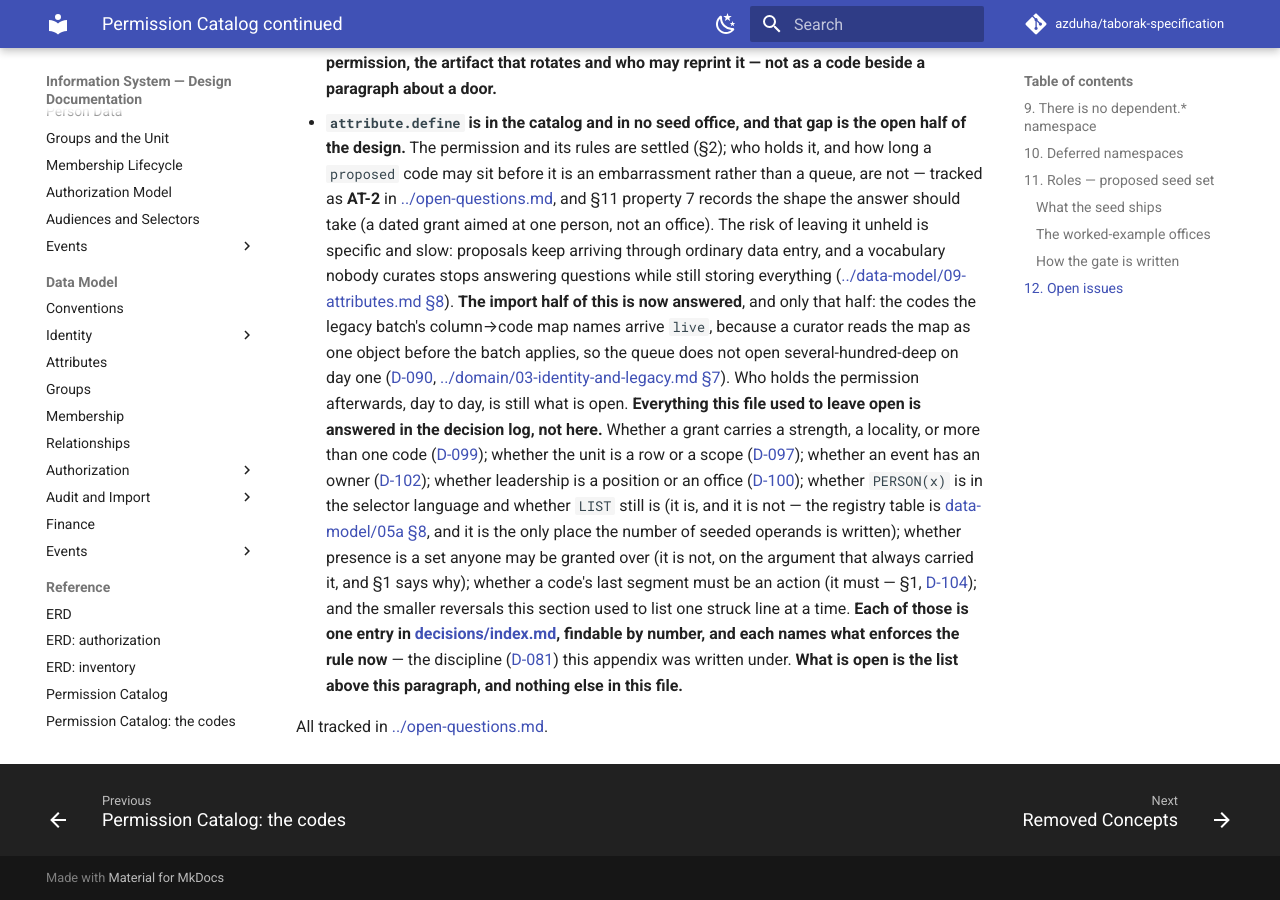
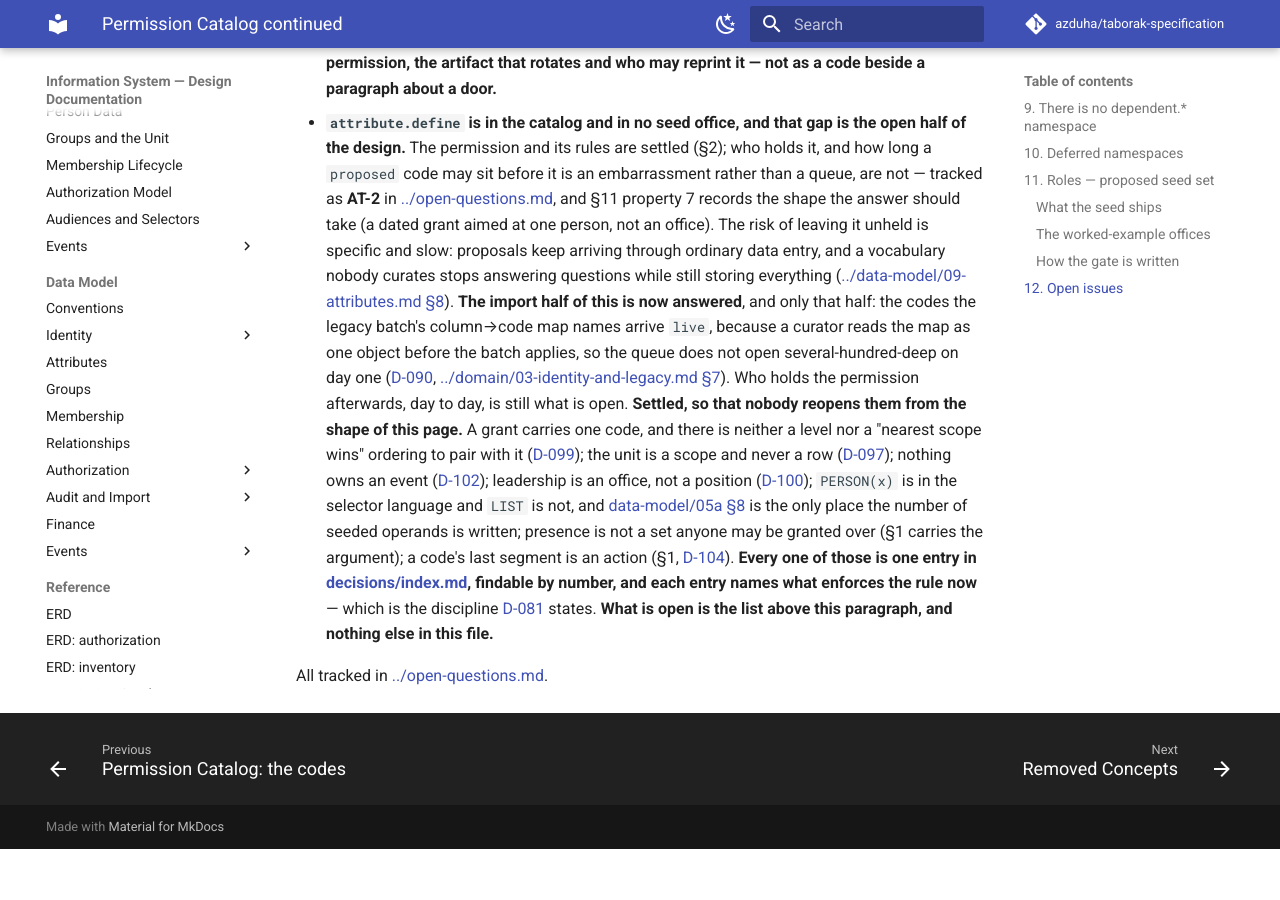
Before and after one commit to azduha/taborak-specification, an MkDocs documentation site: the page built from docs/appendix/permission-catalog-b-roles-and-open-issues.md, in a window 1280 px wide and 900 px high, scrolled down 15463 px. Built offline with MkDocs 1.6.1 and Material for MkDocs 9.7.7, drawn with Linux system fonts in a browser that asks for light colours; comment, search, counter and statistics services are not loaded; after the commit the page ends 16312 px from its top, so only the background shows below that.

Commit message:
Let the catalog's open-issues page open issues instead of recapping
The closing block of the roles-and-open-issues part explained, at length,
that everything the file used to leave open is answered elsewhere — then
listed the settled questions twice over, once as questions and once as
"the smaller reversals this section used to list one struck line at a
time". That is the funeral pattern in its laziest form: it spends the
page's final breath on its own editing history.

Now the answers are stated as answers, each with the decision that rules
it, and the pointer to the decisions index is one sentence rather than a
paragraph of preamble.

The rest of the page was read and deliberately left alone. Its history
words are load-bearing in a way a grep cannot see: the ladder that was
deleted while still doing one job (nothing now bounds what a holder of
`access_grant.create` may write) is a cost D-099 recorded and the reader
needs; the depth bound D-105 removed is why nothing bounds what a check
costs, and the page says what that is accepted against; the eighteen
`dependent.*` codes are named so that nobody reinstates them by
pattern-matching a dead name; and the withdrawn membership-gate spellings
sit under a `*Why:*` that explains there is nothing left to waive.

Verified: strict build with no warnings, no dead links, no dead anchors,
no identifier lost from the corpus.

Co-Authored-By: Claude Code <noreply@anthropic.com>

```diff
--- a/docs/appendix/permission-catalog-b-roles-and-open-issues.md
+++ b/docs/appendix/permission-catalog-b-roles-and-open-issues.md
@@ -603,27 +603,23 @@ contains no office grants at all** ([What the seed ships](#what-the-seed-ships),
   ([D-090](../decisions/round-07-08.md#d-090--the-legacy-corpus-is-thousands-of-roster-rows-with-numbers-and-no-money),
   [../domain/03-identity-and-legacy.md §7](../domain/03-identity-and-legacy.md#7-legacy-import-pipeline)).
   Who holds the permission afterwards, day to day, is still what is open.
-**Everything this file used to leave open is answered in the decision log, not here.** Whether a grant
-carries a strength, a locality, or more than one code
+**Settled, so that nobody reopens them from the shape of this page.** A grant carries one code, and there
+is neither a level nor a "nearest scope wins" ordering to pair with it
 ([D-099](../decisions/round-10a.md#d-099--a-grant-allows-or-denies-one-permission-there-is-no-level-and-no-locality));
-whether the unit is a row or a scope
-([D-097](../decisions/round-10a.md#d-097--there-are-no-sub-units-the-unit-is-a-scope-not-a-row)); whether
-an event has an owner
+the unit is a scope and never a row
+([D-097](../decisions/round-10a.md#d-097--there-are-no-sub-units-the-unit-is-a-scope-not-a-row));
+nothing owns an event
 ([D-102](../decisions/round-10b.md#d-102--nothing-owns-an-event-the-people-connected-to-it-are-named-by-selectors-that-bind-to-it));
-whether leadership is a position or an office
+leadership is an office, not a position
 ([D-100](../decisions/round-10a.md#d-100--a-role-is-an-office-and-a-group-is-company-two-tables-of-the-same-shape));
-whether `PERSON(x)` is in the selector language and whether `LIST` still is (it is, and it is not — the
-registry table is
-[data-model/05a §8](../data-model/05a-audience-and-grammar.md#8-audience--grants-that-target-a-set-of-people),
-and it is the only place the number of seeded operands is written); whether presence is a set anyone may
-be granted over (it is not, on the argument that always carried it, and §1 says why); whether a code's
-last segment must be an action (it must — §1,
-[D-104](../decisions/round-10b.md#d-104--a-permission-codes-last-segment-is-an-action-and-a-registry-that-prose-contradicts-is-a-fiction));
-and the smaller reversals this section used to list one struck line at a time. **Each of those is one
-entry in [decisions/index.md](../decisions/index.md), findable by number, and each names what enforces the
-rule now** — the discipline
-([D-081](../decisions/round-06.md#d-081--rule-names-survive-the-deletion-of-their-mechanisms-a-renamed-rule-must-say-who-enforces-it-now))
-this appendix was written under. **What is open is the list above this paragraph, and nothing else in
-this file.**
+`PERSON(x)` is in the selector language and `LIST` is not, and
+[data-model/05a §8](../data-model/05a-audience-and-grammar.md#8-audience--grants-that-target-a-set-of-people)
+is the only place the number of seeded operands is written; presence is not a set anyone may be granted
+over (§1 carries the argument); a code's last segment is an action (§1,
+[D-104](../decisions/round-10b.md#d-104--a-permission-codes-last-segment-is-an-action-and-a-registry-that-prose-contradicts-is-a-fiction)).
+**Every one of those is one entry in
+[decisions/index.md](../decisions/index.md), findable by number, and each entry names what enforces the
+rule now** — which is the discipline [D-081](../decisions/round-06.md#d-081--rule-names-survive-the-deletion-of-their-mechanisms-a-renamed-rule-must-say-who-enforces-it-now) states.
+**What is open is the list above this paragraph, and nothing else in this file.**
 
 All tracked in [../open-questions.md](../open-questions.md).
```
